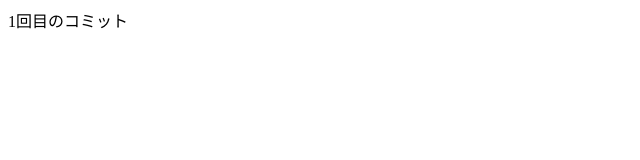
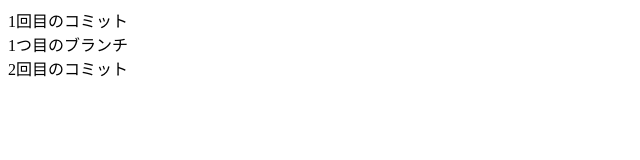
Before and after one commit to atuatusannn/git, a plain HTML site: page index.html in a window 1280 px wide. Shown: the whole page, without its empty margins (0-640 px from the left). Drawn offline with Linux system fonts and the light colour scheme.

Commit message:
2回目のコミット

```diff
--- a/index.html
+++ b/index.html
@@ -8,5 +8,7 @@
 </head>
 <body>
     <div>1回目のコミット</div>
+    <div>1つ目のブランチ</div>
+    <div>2回目のコミット</div>
 </body>
 </html>
```
